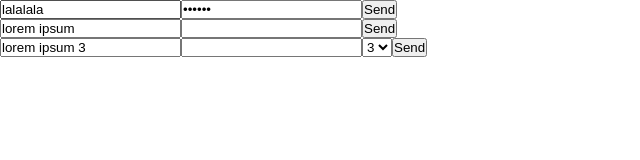
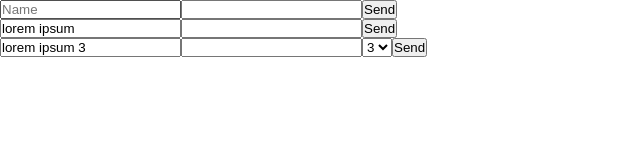
Before and after one commit to Woodsphreaker/react-dynamic-form-with-custom-flow, a React (Create React App) app: page /screen-1 in a window 1280 px wide. Shown: the top 160 px of the page, without its empty margins (0-640 px from the left). Built offline with nearby package versions, Linux system fonts and the light colour scheme; the HTML template or start-up script is replaced by a standard one.

Commit message:
refat: refatoring

```diff
--- a/src/components/Form/index.js
+++ b/src/components/Form/index.js
@@ -1,6 +1,4 @@
 import React from 'react'
-
-// import { Container } from './styles'
 
 const serializeForm = (formData) => {
   return Array.from(formData).reduce((acc, [key, value]) => {
--- a/src/pages/Screen-1/index.js
+++ b/src/pages/Screen-1/index.js
@@ -16,8 +16,8 @@ function Screen1() {
 
   return (
     <>
-      <Form initialState={INITIAL} onSubmit={handleSubmit}>
-        <Input type="text" name="name1" />
+      <Form onSubmit={handleSubmit}>
+        <Input type="text" name="name1" placeholder="Name" />
         <Input type="password" name="pass" />
         <button type="submit"> Send </button>
       </Form>
```
Also changed, not shown: src/components/Form/Input/index.js (deleted, +0 -9 lines).
